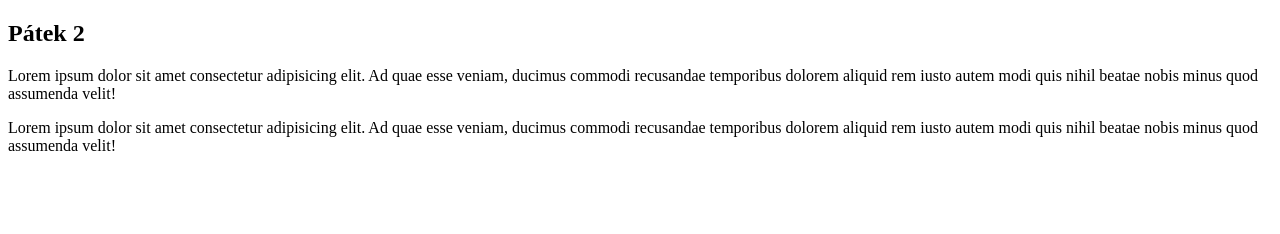
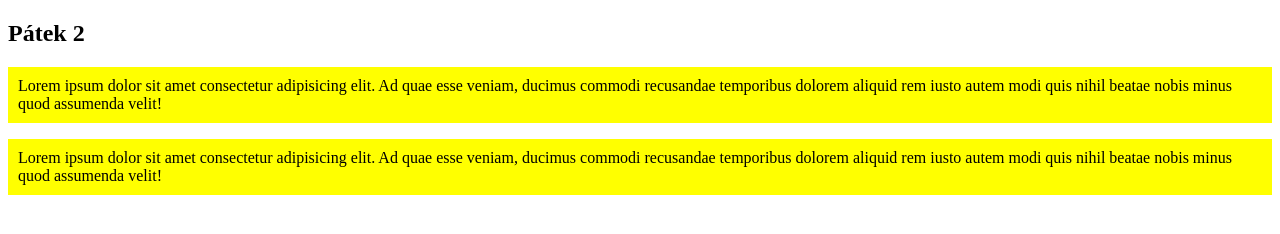
Before and after one commit to PetrPatek666/git10, a plain HTML site: page index.html in a window 1280 px wide. Drawn offline with Linux system fonts and the light colour scheme.

Commit message:
žlutý odstavec

```diff
--- a/css/style.css
+++ b/css/style.css
@@ -1 +1,6 @@
 /* styly */
+
+p {
+    background-color: yellow;
+    padding: 10px;
+}
```
